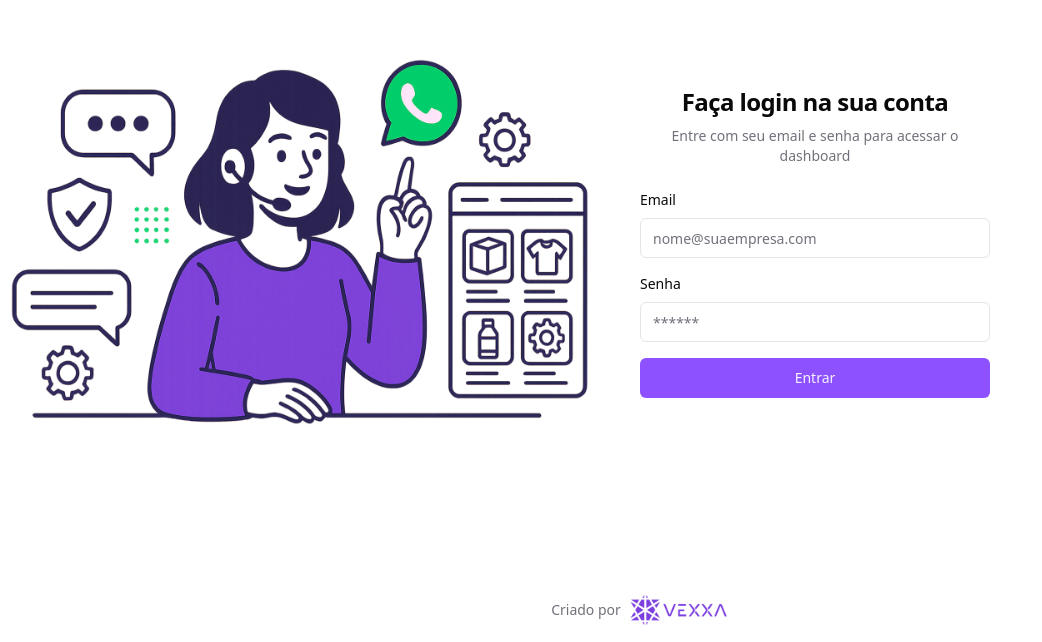
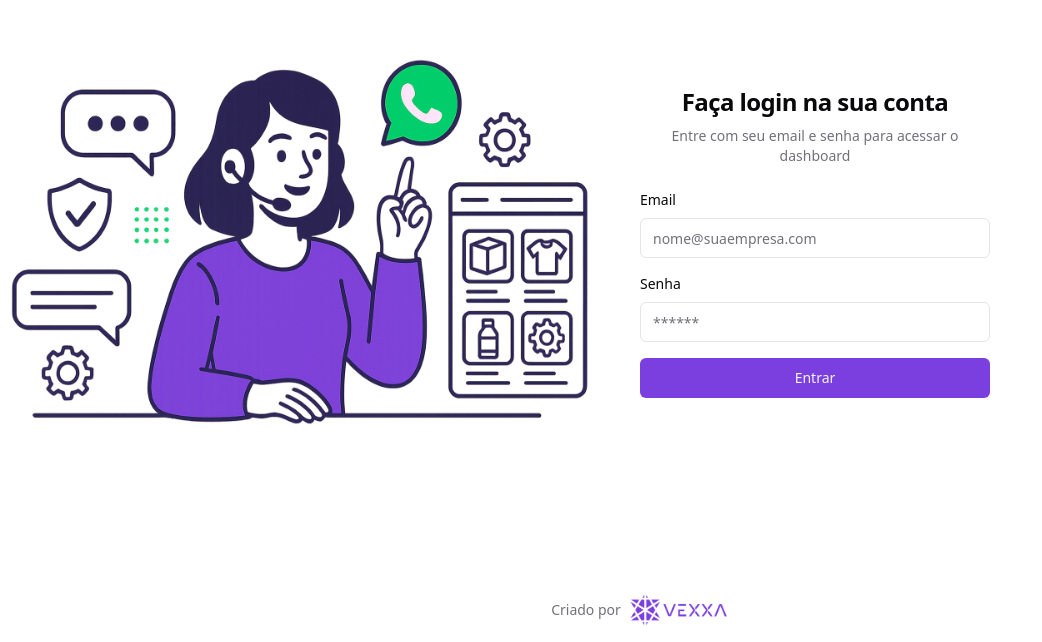
Before and after one commit to dnuneswebdev/vexxa-app, a Next.js app: page /auth/login in a window 1280 px wide. Shown: the part 158-800 px from the top of the page, without its empty margins (0-1042 px from the left). Built offline with nearby package versions, Linux system fonts and the light colour scheme.

Commit message:
Change Styles

```diff
--- a/app/(authenticated)/components/Sidebar.tsx
+++ b/app/(authenticated)/components/Sidebar.tsx
@@ -148,7 +148,7 @@ export function Sidebar({ user }: SidebarProps) {
           <span className="sr-only">Toggle menu</span>
         </Button>
       </SheetTrigger>
-      <SheetContent side="left" className="w-[250px] p-0 bg-card">
+      <SheetContent side="left" className="w-[250px] p-0">
         <div className="h-full flex flex-col">
           <SidebarContent />
         </div>
@@ -159,12 +159,12 @@ export function Sidebar({ user }: SidebarProps) {
   return (
     <>
       {/* Mobile menu button - will be positioned in the layout */}
-      <div className="absolute top-4 left-4 z-10 md:hidden">
+      <div className="absolute top-4 left-4 z-10 md:hidden dark:bg-card">
         <MobileMenuButton />
       </div>
 
       {/* Desktop sidebar */}
-      <aside className="hidden w-60 h-screen flex-col bg-card md:flex">
+      <aside className="hidden w-60 h-screen flex-col md:flex dark:bg-card">
         <SidebarContent />
       </aside>
     </>
--- a/app/(authenticated)/layout.tsx
+++ b/app/(authenticated)/layout.tsx
@@ -65,7 +65,7 @@ export default function AuthenticatedLayout({
         </header>
 
         {/* Page Content */}
-        <main className="flex-1 overflow-y-auto p-6">
+        <main className="flex-1 overflow-y-auto p-6 bg-muted dark:bg-background">
           {children}
         </main>
       </div>
--- a/app/globals.css
+++ b/app/globals.css
@@ -51,11 +51,11 @@
   --card-foreground: oklch(0.141 0.005 285.823);
   --popover: oklch(1 0 0);
   --popover-foreground: oklch(0.141 0.005 285.823);
-  --primary: oklch(0.606 0.25 292.717);
+  --primary: #7b3edf;
   --primary-foreground: oklch(0.969 0.016 293.756);
-  --secondary: oklch(0.967 0.001 286.375);
+  --secondary: #36d57e;
   --secondary-foreground: oklch(0.21 0.006 285.885);
-  --muted: oklch(0.967 0.001 286.375);
+  --muted: oklch(0.98 0 0);
   --muted-foreground: oklch(0.552 0.016 285.938);
   --accent: oklch(0.967 0.001 286.375);
   --accent-foreground: oklch(0.21 0.006 285.885);
@@ -70,7 +70,7 @@
   --chart-5: oklch(0.769 0.188 70.08);
   --sidebar: oklch(0.985 0 0);
   --sidebar-foreground: oklch(0.141 0.005 285.823);
-  --sidebar-primary: oklch(0.606 0.25 292.717);
+  --sidebar-primary: #7b3edf;
   --sidebar-primary-foreground: oklch(0.969 0.016 293.756);
   --sidebar-accent: oklch(0.967 0.001 286.375);
   --sidebar-accent-foreground: oklch(0.21 0.006 285.885);
@@ -85,9 +85,9 @@
   --card-foreground: oklch(0.985 0 0);
   --popover: oklch(0.21 0.006 285.885);
   --popover-foreground: oklch(0.985 0 0);
-  --primary: oklch(0.541 0.281 293.009);
+  --primary: #7b3edf;
   --primary-foreground: oklch(0.969 0.016 293.756);
-  --secondary: oklch(0.274 0.006 286.033);
+  --secondary: #36d57e;
   --secondary-foreground: oklch(0.985 0 0);
   --muted: oklch(0.274 0.006 286.033);
   --muted-foreground: oklch(0.705 0.015 286.067);
@@ -104,7 +104,7 @@
   --chart-5: oklch(0.645 0.246 16.439);
   --sidebar: oklch(0.21 0.006 285.885);
   --sidebar-foreground: oklch(0.985 0 0);
-  --sidebar-primary: oklch(0.541 0.281 293.009);
+  --sidebar-primary: #7b3edf;
   --sidebar-primary-foreground: oklch(0.969 0.016 293.756);
   --sidebar-accent: oklch(0.274 0.006 286.033);
   --sidebar-accent-foreground: oklch(0.985 0 0);
--- a/app/layout.tsx
+++ b/app/layout.tsx
@@ -14,7 +14,7 @@ const geistMono = Geist_Mono({
 });
 
 export const metadata: Metadata = {
-  title: "Vexxa App | Login",
+  title: "VEXXA App",
   description: "Sistema de automação de propostas via WhatsApp",
 };
 
```
